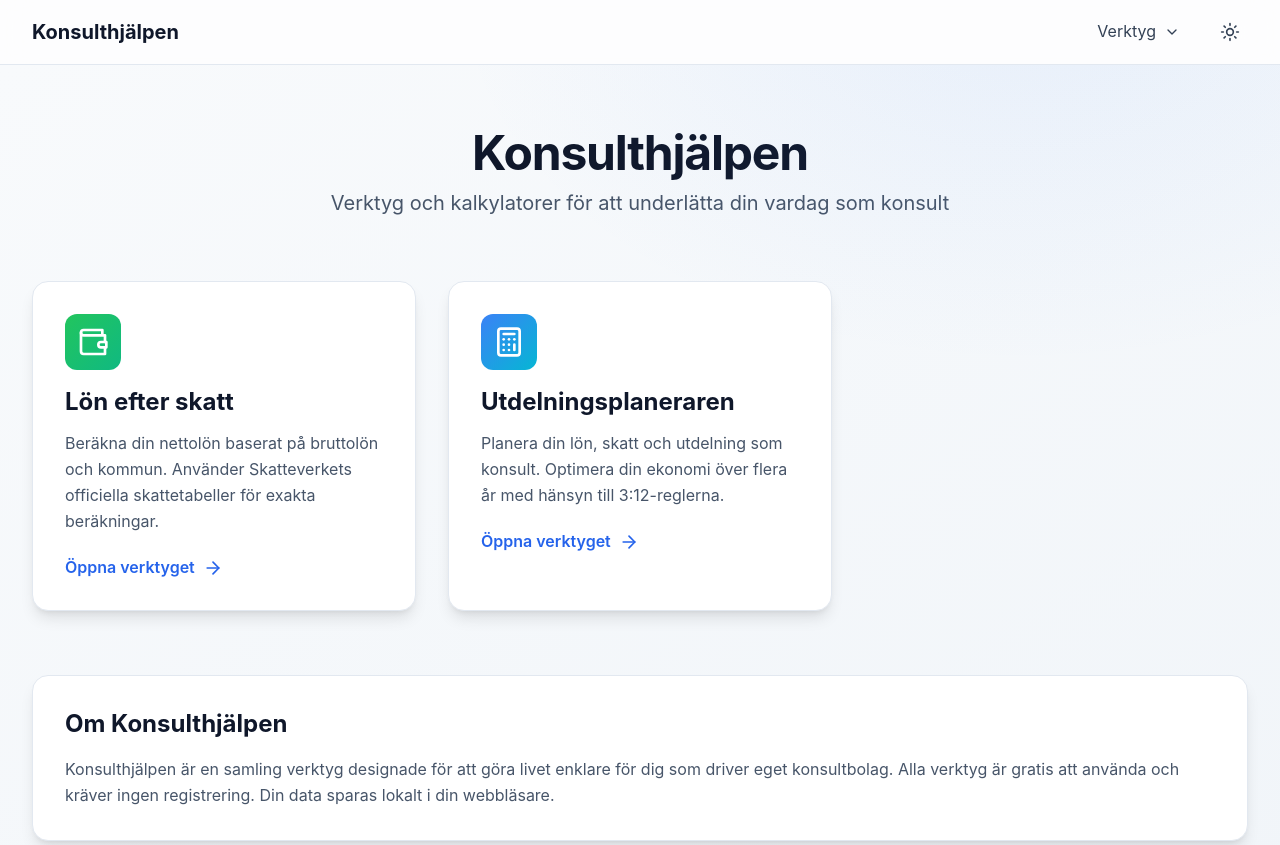
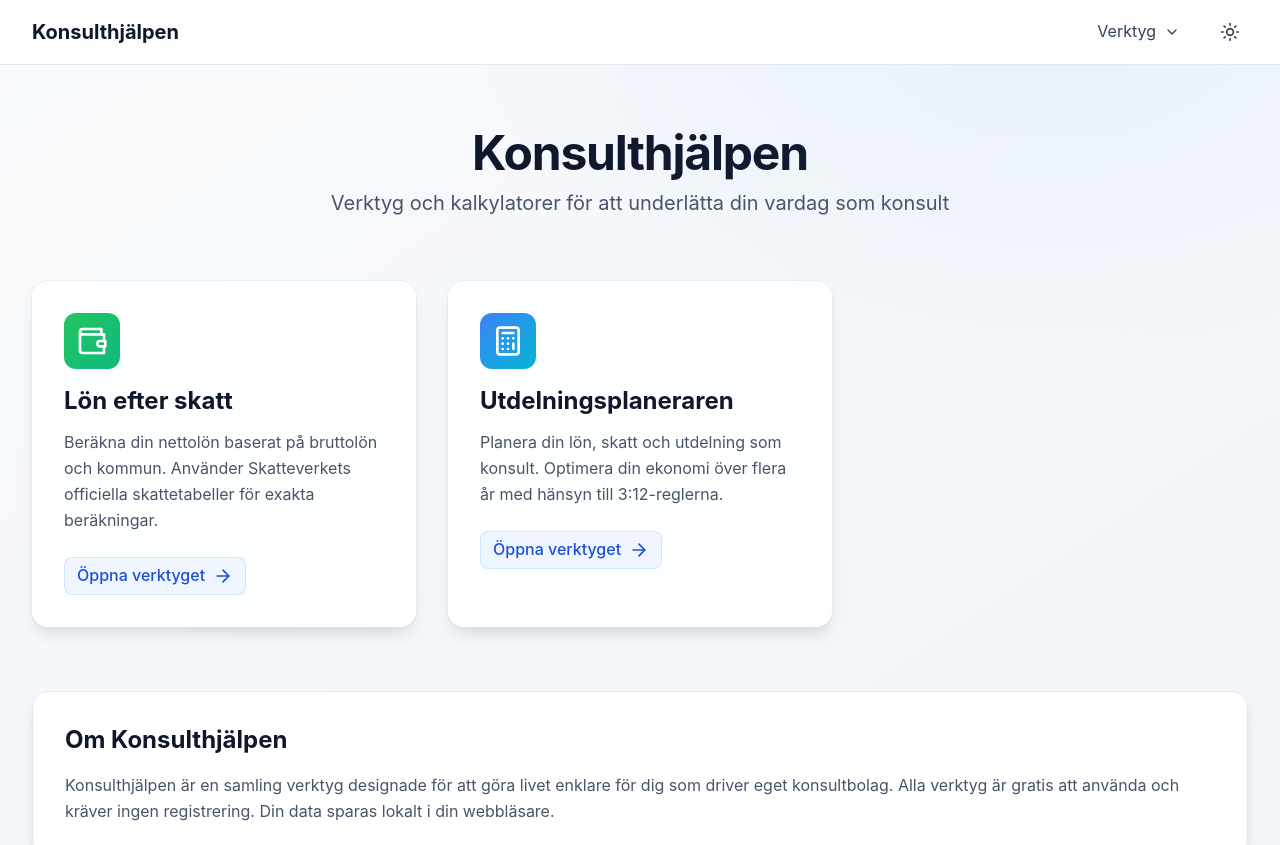
Before and after one commit to hardrockhodl/utdelningsplaneraren, a React (Vite) app: page / in a window 1280 px wide. Shown: the top 845 px of the page. Built offline with nearby package versions, Linux system fonts and the light colour scheme.

Commit message:
Updated HomePage.tsx

```diff
--- a/src/pages/HomePage.tsx
+++ b/src/pages/HomePage.tsx
@@ -42,12 +42,12 @@ dark:before:bg-[radial-gradient(60rem_40rem_at_80%_-10%,_rgba(59,130,246,0.12),_
               <Link
                 key={tool.id}
                 to={tool.route}
-                className="group relative bg-white dark:bg-slate-800 rounded-2xl shadow-lg hover:shadow-2xl transition-all duration-300 overflow-hidden border border-slate-200 dark:border-slate-700"
-              >
-                <div className={`absolute inset-0 bg-gradient-to-br ${tool.color} opacity-0 group-hover:opacity-5 transition-opacity duration-300`} />
+                aria-label={`Öppna ${tool.name}`}
+                className="group relative bg-white/90 dark:bg-slate-800/80 backdrop-blur-sm rounded-2xl shadow-lg hover:shadow-xl ring-1 ring-slate-200/60 dark:ring-slate-700/60 transition-all duration-300 overflow-hidden focus:outline-none focus-visible:ring-2 focus-visible:ring-blue-500/60 motion-safe:hover:-translate-y-0.5">
+                <div className={`absolute inset-0 bg-gradient-to-br ${tool.color} opacity-0 group-hover:opacity-10 transition-opacity duration-300`} />
 
                 <div className="p-8">
-                  <div className={`inline-flex p-3 rounded-xl bg-gradient-to-br ${tool.color} mb-4`}>
+                  <div className={`inline-flex p-3 rounded-xl bg-gradient-to-br ${tool.color} ring-1 ring-white/20 backdrop-blur mb-4`}>
                     <Icon className="w-8 h-8 text-white" />
                   </div>
 
@@ -59,7 +59,9 @@ dark:before:bg-[radial-gradient(60rem_40rem_at_80%_-10%,_rgba(59,130,246,0.12),_
                     {tool.description}
                   </p>
 
-                  <div className="flex items-center text-blue-600 dark:text-blue-400 font-semibold group-hover:translate-x-2 transition-transform duration-300">
+                  <div className="inline-flex items-center px-3 py-2 rounded-lg text-blue-700 dark:text-blue-300
+                                  bg-blue-50 dark:bg-blue-950/30 border border-blue-200/60 dark:border-blue-800/50
+                                  font-medium group-hover:translate-x-1 transition-transform duration-300">
                     Öppna verktyget
                     <ArrowRight className="ml-2 w-5 h-5" />
                   </div>
```
